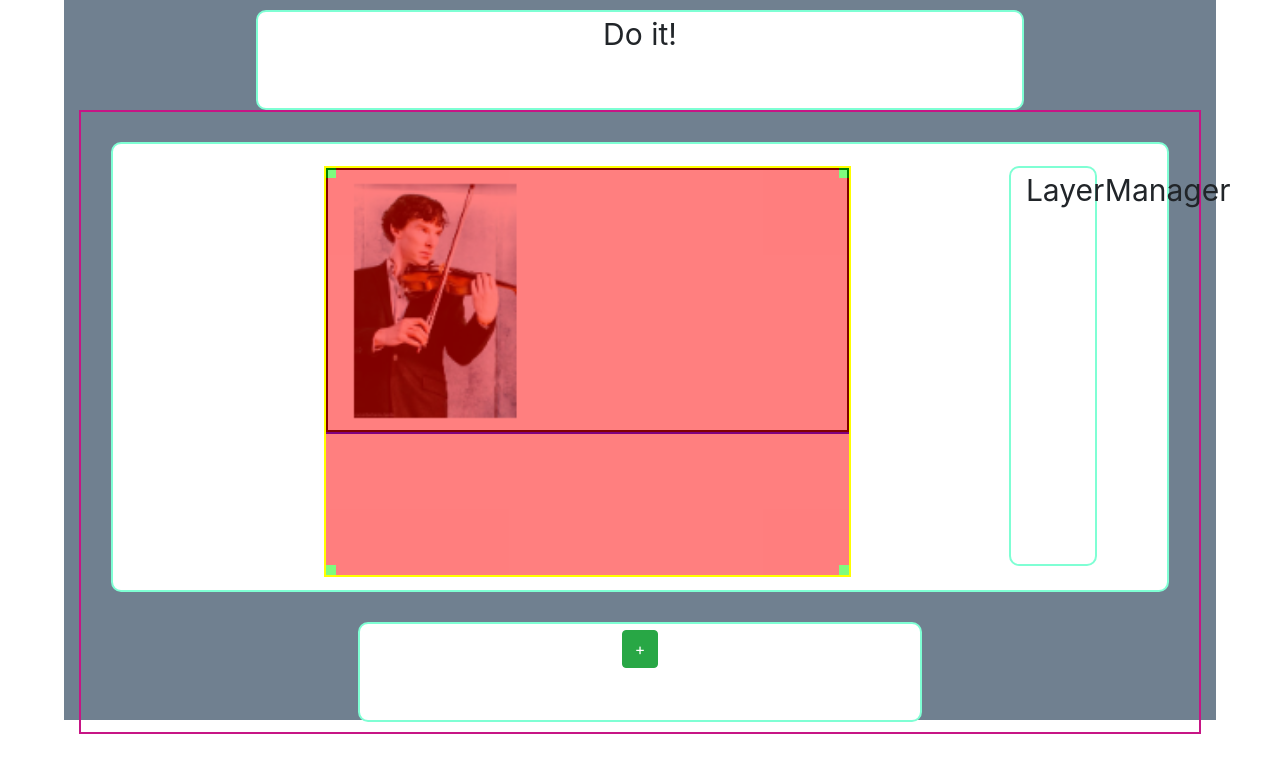
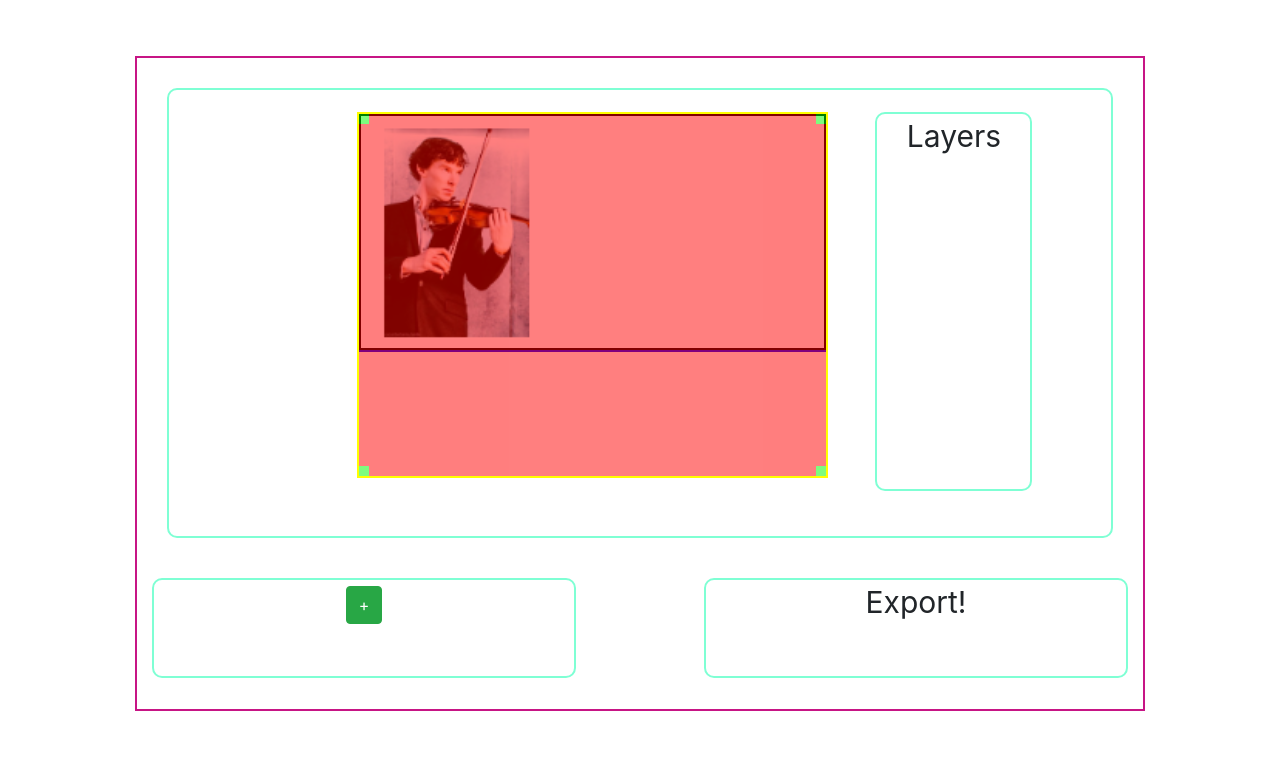
Before and after one commit to BaNazari/photo-wand, a React app in the folder photomerger/: page / in a window 1280 px wide. Built offline with nearby package versions, Linux system fonts and the light colour scheme.

Commit message:
modify components duties and position

```diff
--- a/photomerger/src/components/app.js
+++ b/photomerger/src/components/app.js
@@ -17,9 +17,7 @@ class App extends React.Component {
     return (
       <div className="whole-page container">
 
-        <div className="block row  justify-content-center">
-          <Help />
-        </div>
+
 
         <ComponentHolder />
 
--- a/photomerger/src/components/component-holder/component-holder.js
+++ b/photomerger/src/components/component-holder/component-holder.js
@@ -2,6 +2,7 @@ import React from 'react'
 
 import EventManager from '../event-manager/event-manager'
 import FileManager from '../file-manager/file-manager'
+import Exporter  from '../help/help'
 
 class ComponentHolder extends React.Component {
     constructor() {
@@ -17,8 +18,9 @@ class ComponentHolder extends React.Component {
                 <div>
                     <EventManager />
                 </div>
-                <div className="row justify-content-center">
-                    <FileManager />
+                <div className="row justify-content-between block">
+                    <FileManager/>
+                    <Exporter />
                 </div>
             </div>
         )
--- a/photomerger/src/components/event-manager/event-manager.js
+++ b/photomerger/src/components/event-manager/event-manager.js
@@ -141,7 +141,7 @@ class EventManager extends React.Component {
 
 
     this.relocateCorner(draggableElement)
-    console.log(parentCornerY)
+    console.log(this.state)
 
   }
 
--- a/photomerger/src/components/file-manager/file-manager.js
+++ b/photomerger/src/components/file-manager/file-manager.js
@@ -2,7 +2,7 @@ import React from 'react';
 
 function FileManager() {
         return(
-            <div className="col-6 file-manager">
+            <div className="col-5 file-manager">
                 <div>
                     <button className="btn btn-success">+</button>
                 </div>
--- a/photomerger/src/components/help/help.js
+++ b/photomerger/src/components/help/help.js
@@ -1,11 +1,11 @@
 import React from 'react';
 
-function Help() {
+function Exporter() {
     return(
-        <div className="col-8 help">
-            <p>Do it!</p>
+        <div className="col-5 exporter">
+            <p>Export!</p>
         </div>
     )
 }
 
-export default Help
+export default Exporter
--- a/photomerger/src/components/layer-manager/layer-manager.js
+++ b/photomerger/src/components/layer-manager/layer-manager.js
@@ -11,8 +11,8 @@ class LayerManger extends React.Component {
 
     render() {
         return(
-            <div className="col-1 layer-manager">
-                <p>LayerManager</p>
+            <div className="col-2 layer-manager">
+                <p>Layers</p>
             </div>
         )
     }
--- a/photomerger/src/style.css
+++ b/photomerger/src/style.css
@@ -1,8 +1,8 @@
 
 .whole-page {
-    width: 90vw;
-    height: 90vh;
-    background-color: slategray;
+    width: 90%;
+    height: 90%;
+
     margin: (10%, 15%, 10%, 15%);
 }
  /* vh and vw make it unresponsive*/
@@ -10,8 +10,8 @@
     max-width: 1920px;
 }
 
-.help {
-    margin-top: 10px;
+.exporter {
+    margin: 2%;
     background-color: white;
     height: 100px;
     border: 2px solid aquamarine;
@@ -45,7 +45,7 @@
     top: 5%;
     left: 20%;
     z-index: 500;
-    height: 92%;
+    height: 82%;
     padding: 0 !important;
     border: 2px solid yellow;
     margin: 0;
@@ -63,6 +63,7 @@
 .component-holder {
     border: 2px solid mediumvioletred;
     padding: 10px;
+    margin: 5%;
 }
 
 .test {
@@ -92,17 +93,17 @@
 .layer-manager {
     position: absolute;
     background-color: white;
-    height: 400px;
+    height: 85%;
     border: 2px solid aquamarine;
     border-radius: 10px;
     text-align: center;
     font-size: 30px;
     top: 5%;
-    left: 85%
+    left: 75%
 }
 
 .file-manager {
-    margin-top: 10px;
+    margin: 2%;
     background-color: white;
     height: 100px;
     border: 2px solid aquamarine;
```
